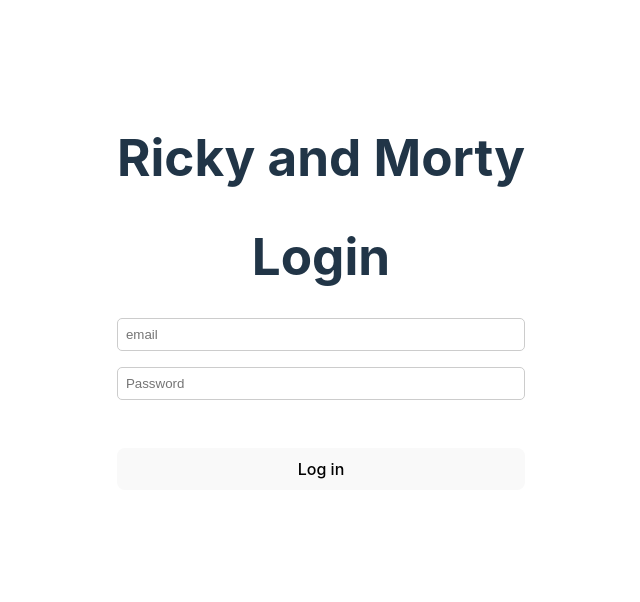
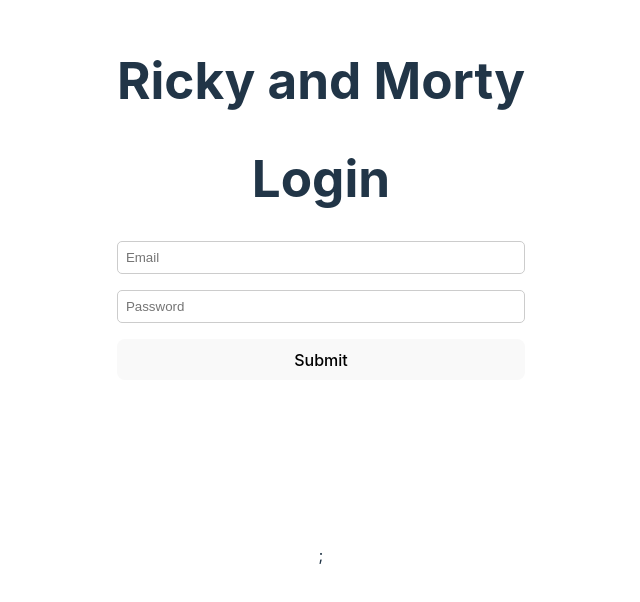
Before and after one commit to Alvarofr09/Clase-React, a React (Vite) app in the folder RickyMorty/: page /login in a window 1280 px wide. Shown: the part 112-714 px from the top of the page, without its empty margins (319-959 px from the left). Built offline with nearby package versions, Linux system fonts and the light colour scheme.

Commit message:
traer componente

```diff
--- a/RickyMorty/src/views/Login.jsx
+++ b/RickyMorty/src/views/Login.jsx
@@ -1,49 +1,10 @@
-import { useState } from "react";
-import { useAuthContext } from "../context/AuthContext";
-import { useNavigate } from "react-router-dom";
-// import BasicForm from "../components/BasicForm/BasicForm";
+import LoginForm from "../components/LoginForm/LoginForm";
 
 export default function Login() {
-	const { login, errorMesagge } = useAuthContext();
-	const navigate = useNavigate();
-
-	const [user, setUser] = useState({ email: "", password: "" });
-
-	function handleInput(e) {
-		setUser({ ...user, [e.target.name]: e.target.value });
-	}
-
-	function handleSubmit(e) {
-		e.preventDefault();
-		login(user);
-		navigate("/");
-	}
-
 	return (
 		<div>
 			<h1>Login</h1>
-			<form action="" onSubmit={handleSubmit}>
-				<input
-					type="text"
-					id="email"
-					name="email"
-					onChange={handleInput}
-					value={user.email}
-					placeholder="email"
-					required
-				/>
-				<input
-					type="password"
-					id="password"
-					name="password"
-					onChange={handleInput}
-					value={user.password}
-					placeholder="Password"
-					required
-				/>
-				<p>{errorMesagge}</p>
-				<button>Log in</button>
-			</form>
+			<LoginForm />
 		</div>
 	);
 }
```
